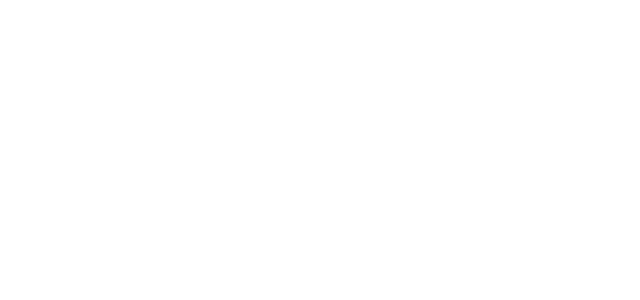
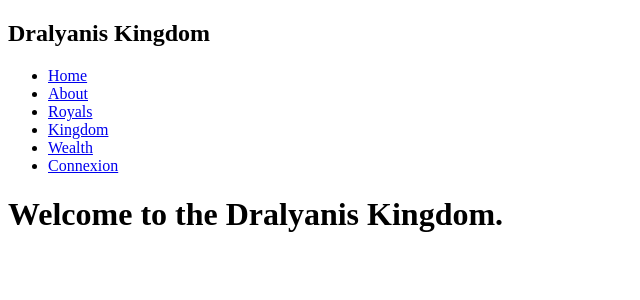
Before and after one commit to Alexandra-Rdrgs/checkpoint-4, a React (Vite) app in the folder frontend/: page / in a window 1280 px wide. Shown: the top 300 px of the page, without its empty margins (0-640 px from the left). Built offline with nearby package versions, Linux system fonts and the light colour scheme.

Commit message:
Add navigation and title and the Header.jsx

```diff
--- a/frontend/src/components/Header.jsx
+++ b/frontend/src/components/Header.jsx
@@ -0,0 +1,31 @@
+import { Link } from "react-router-dom";
+
+export default function Header() {
+  return (
+    <header>
+      <h2>Dralyanis Kingdom</h2>
+      <nav>
+        <ul>
+          <li>
+            <Link to="/">Home</Link>
+          </li>
+          <li>
+            <Link to="/about">About</Link>
+          </li>
+          <li>
+            <Link to="/royals">Royals</Link>
+          </li>
+          <li>
+            <Link to="/kingdom">Kingdom</Link>
+          </li>
+          <li>
+            <Link to="/wealth">Wealth</Link>
+          </li>
+          <li>
+            <Link to="/connexion">Connexion</Link>
+          </li>
+        </ul>
+      </nav>
+    </header>
+  );
+}
--- a/frontend/src/pages/Home.jsx
+++ b/frontend/src/pages/Home.jsx
@@ -1 +1,10 @@
-export default function Home() {}
+import Header from "../components/Header";
+
+export default function Home() {
+  return (
+    <div>
+      <Header />
+      <h1>Welcome to the Dralyanis Kingdom.</h1>
+    </div>
+  );
+}
```
